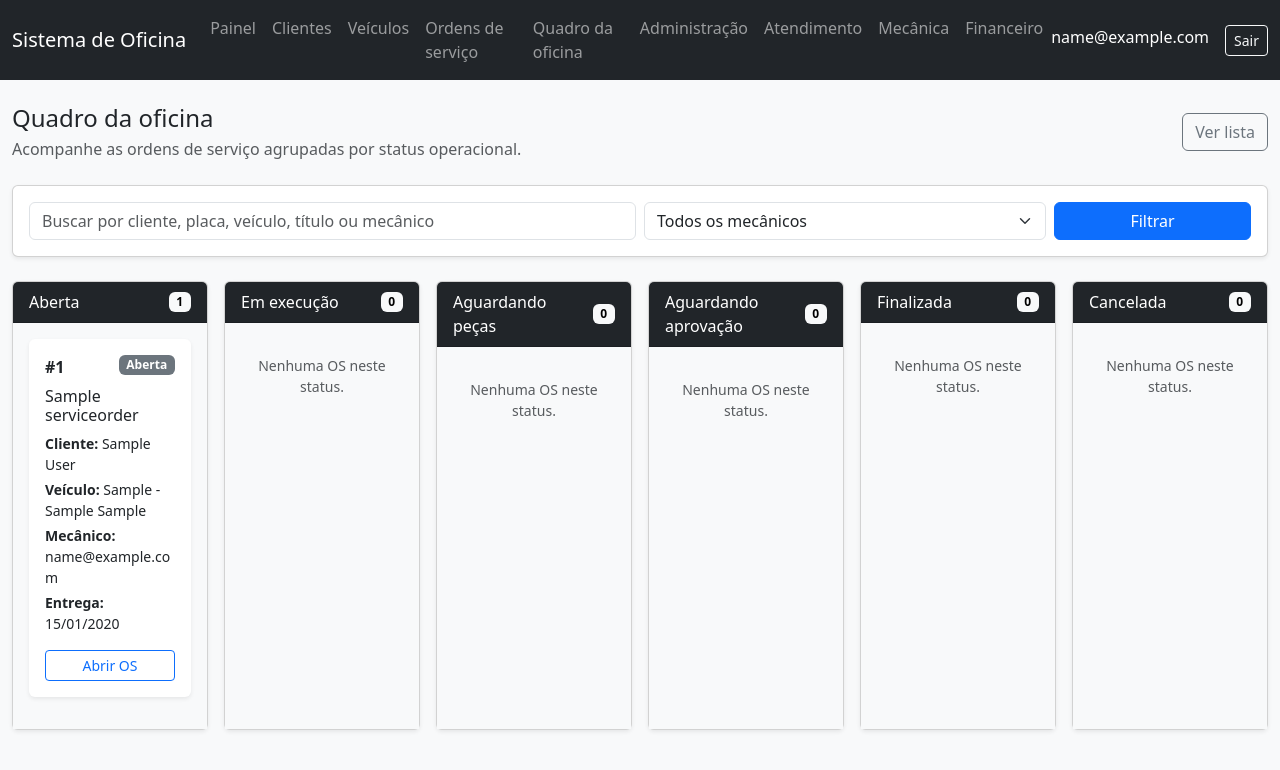
After one commit to CesarBerbel/motormind_old, a Django app: page /servicos/quadro/ in a window 1280 px wide. The commit adds this page. Shown: the top 770 px of the page. Run offline with Django 5.2, Linux system fonts and the light colour scheme; a user stored in the database is signed in; tables that the repository leaves empty hold one stand-in row (values such as "Sample post").

Commit message:
feat(service_orders): add operational board by status

```diff
--- a/service_orders/urls.py
+++ b/service_orders/urls.py
@@ -10,6 +10,11 @@ urlpatterns = [
         "ordens/",
         views.service_order_list_view,
         name="service_order_list",
+    ),
+    path(
+        "quadro/",
+        views.service_order_board_view,
+        name="service_order_board",
     ),
     path(
         "ordens/criar/",
--- a/service_orders/views.py
+++ b/service_orders/views.py
@@ -1,5 +1,7 @@
 from django.contrib import messages
+from django.contrib.auth import get_user_model
 from django.contrib.auth.decorators import login_required
+from django.contrib.auth.models import Group
 from django.db.models import Q
 from django.http import JsonResponse
 from django.shortcuts import get_object_or_404, redirect, render
@@ -43,6 +45,26 @@ def redirect_if_canceled(request, service_order):
     return None
 
 
+def get_mechanic_queryset():
+    """
+    Return active users from mechanic group.
+    """
+    User = get_user_model()
+
+    mechanic_group = Group.objects.filter(name="Mecânico").first()
+
+    if not mechanic_group:
+        return User.objects.none()
+
+    return User.objects.filter(
+        groups=mechanic_group,
+        is_active=True,
+    ).order_by(
+        "first_name",
+        "email",
+    )
+
+
 @login_required
 @groups_required(["Administrador", "Atendente", "Mecânico", "Financeiro"])
 def service_order_list_view(request):
@@ -79,6 +101,66 @@ def service_order_list_view(request):
             "search": search,
             "status": status,
             "status_choices": ServiceOrder.Status.choices,
+        },
+    )
+
+
+@login_required
+@groups_required(["Administrador", "Atendente", "Mecânico"])
+def service_order_board_view(request):
+    """
+    Show an operational board grouped by service order status.
+    """
+    search = request.GET.get("search", "")
+    mechanic_id = request.GET.get("mechanic", "")
+
+    service_orders = ServiceOrder.objects.select_related(
+        "customer",
+        "vehicle",
+        "created_by",
+        "assigned_mechanic",
+    ).order_by(
+        "expected_delivery_date",
+        "created_at",
+    )
+
+    if search:
+        service_orders = service_orders.filter(
+            Q(customer__name__icontains=search)
+            | Q(vehicle__plate__icontains=search)
+            | Q(vehicle__brand__icontains=search)
+            | Q(vehicle__model__icontains=search)
+            | Q(title__icontains=search)
+            | Q(description__icontains=search)
+            | Q(assigned_mechanic__email__icontains=search)
+            | Q(assigned_mechanic__first_name__icontains=search)
+            | Q(assigned_mechanic__last_name__icontains=search)
+        )
+
+    if mechanic_id:
+        service_orders = service_orders.filter(
+            assigned_mechanic_id=mechanic_id,
+        )
+
+    status_columns = []
+
+    for status_value, status_label in ServiceOrder.Status.choices:
+        status_columns.append(
+            {
+                "value": status_value,
+                "label": status_label,
+                "orders": service_orders.filter(status=status_value),
+            }
+        )
+
+    return render(
+        request,
+        "service_orders/service_order_board.html",
+        {
+            "status_columns": status_columns,
+            "search": search,
+            "mechanic_id": mechanic_id,
+            "mechanics": get_mechanic_queryset(),
         },
     )
 
--- a/templates/base.html
+++ b/templates/base.html
@@ -1,7 +1,7 @@
 {% load group_tags %}
 
 <!doctype html>
-<html lang="pt">
+<html lang="pt-br">
 <head>
     <meta charset="utf-8">
 
@@ -20,7 +20,7 @@
 <body class="bg-light">
 
 <nav class="navbar navbar-expand-lg navbar-dark bg-dark">
-    <div class="container">
+    <div class="container-fluid">
 
         <a class="navbar-brand" href="{% url 'accounts:dashboard' %}">
             Sistema de Oficina
@@ -70,6 +70,14 @@
                         <li class="nav-item">
                             <a class="nav-link" href="{% url 'service_orders:service_order_list' %}">
                                 Ordens de serviço
+                            </a>
+                        </li>
+                    {% endif %}
+
+                    {% if request.user|has_group:"Administrador" or request.user|has_group:"Atendente" or request.user|has_group:"Mecânico" %}
+                        <li class="nav-item">
+                            <a class="nav-link" href="{% url 'service_orders:service_order_board' %}">
+                                Quadro da oficina
                             </a>
                         </li>
                     {% endif %}
@@ -148,7 +156,7 @@
     </div>
 </nav>
 
-<main class="container py-4">
+<main class="container-fluid py-4">
 
     {% if messages %}
         {% for message in messages %}
--- /dev/null
+++ b/templates/service_orders/service_order_board.html
@@ -0,0 +1,147 @@
+{% extends "base.html" %}
+
+{% block title %}
+    Quadro da oficina - Sistema de Oficina
+{% endblock %}
+
+{% block content %}
+
+<div class="d-flex justify-content-between align-items-center mb-4">
+    <div>
+        <h1 class="h4 mb-1">
+            Quadro da oficina
+        </h1>
+
+        <p class="text-muted mb-0">
+            Acompanhe as ordens de serviço agrupadas por status operacional.
+        </p>
+    </div>
+
+    <a href="{% url 'service_orders:service_order_list' %}" class="btn btn-outline-secondary">
+        Ver lista
+    </a>
+</div>
+
+<form method="get" class="card card-body shadow-sm mb-4">
+    <div class="row g-2">
+
+        <div class="col-md-6">
+            <input
+                type="text"
+                name="search"
+                value="{{ search }}"
+                class="form-control"
+                placeholder="Buscar por cliente, placa, veículo, título ou mecânico"
+            >
+        </div>
+
+        <div class="col-md-4">
+            <select name="mechanic" class="form-select">
+                <option value="">Todos os mecânicos</option>
+
+                {% for mechanic in mechanics %}
+                    <option value="{{ mechanic.pk }}" {% if mechanic_id == mechanic.pk|stringformat:"s" %}selected{% endif %}>
+                        {% if mechanic.first_name %}
+                            {{ mechanic.first_name }} {{ mechanic.last_name }} - {{ mechanic.email }}
+                        {% else %}
+                            {{ mechanic.email }}
+                        {% endif %}
+                    </option>
+                {% endfor %}
+            </select>
+        </div>
+
+        <div class="col-md-2">
+            <button type="submit" class="btn btn-primary w-100">
+                Filtrar
+            </button>
+        </div>
+
+    </div>
+</form>
+
+<div class="row g-3">
+
+    {% for column in status_columns %}
+        <div class="col-12 col-lg-4 col-xl-2">
+
+            <div class="card shadow-sm h-100">
+                <div class="card-header bg-dark text-white">
+                    <div class="d-flex justify-content-between align-items-center">
+                        <span>
+                            {{ column.label }}
+                        </span>
+
+                        <span class="badge text-bg-light">
+                            {{ column.orders|length }}
+                        </span>
+                    </div>
+                </div>
+
+                <div class="card-body bg-light">
+
+                    {% for service_order in column.orders %}
+                        <div class="card shadow-sm mb-3 border-0">
+                            <div class="card-body p-3">
+
+                                <div class="d-flex justify-content-between align-items-start mb-2">
+                                    <strong>
+                                        #{{ service_order.pk }}
+                                    </strong>
+
+                                    <span class="badge text-bg-secondary">
+                                        {{ service_order.get_status_display }}
+                                    </span>
+                                </div>
+
+                                <h2 class="h6 mb-2">
+                                    {{ service_order.title }}
+                                </h2>
+
+                                <p class="mb-1 small">
+                                    <strong>Cliente:</strong>
+                                    {{ service_order.customer.name }}
+                                </p>
+
+                                <p class="mb-1 small">
+                                    <strong>Veículo:</strong>
+                                    {{ service_order.vehicle.plate }} -
+                                    {{ service_order.vehicle.brand }}
+                                    {{ service_order.vehicle.model }}
+                                </p>
+
+                                <p class="mb-1 small">
+                                    <strong>Mecânico:</strong>
+                                    {% if service_order.assigned_mechanic %}
+                                        {{ service_order.assigned_mechanic.email }}
+                                    {% else %}
+                                        Não definido
+                                    {% endif %}
+                                </p>
+
+                                <p class="mb-3 small">
+                                    <strong>Entrega:</strong>
+                                    {{ service_order.expected_delivery_date|date:"d/m/Y"|default:"Não informada" }}
+                                </p>
+
+                                <a href="{% url 'service_orders:service_order_detail' service_order.pk %}" class="btn btn-sm btn-outline-primary w-100">
+                                    Abrir OS
+                                </a>
+
+                            </div>
+                        </div>
+                    {% empty %}
+                        <div class="text-center text-muted small py-3">
+                            Nenhuma OS neste status.
+                        </div>
+                    {% endfor %}
+
+                </div>
+            </div>
+
+        </div>
+    {% endfor %}
+
+</div>
+
+{% endblock %}
```
Also changed, not shown: service_orders/tests/test_board.py (added, +209 -0 lines).
